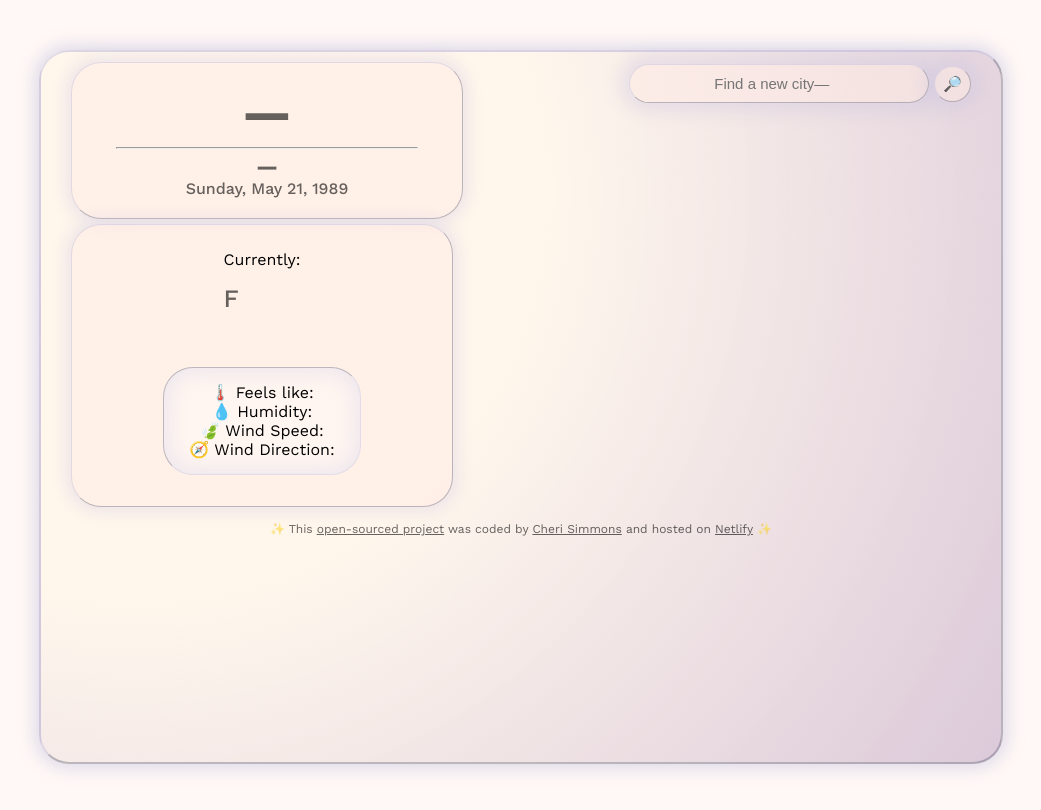
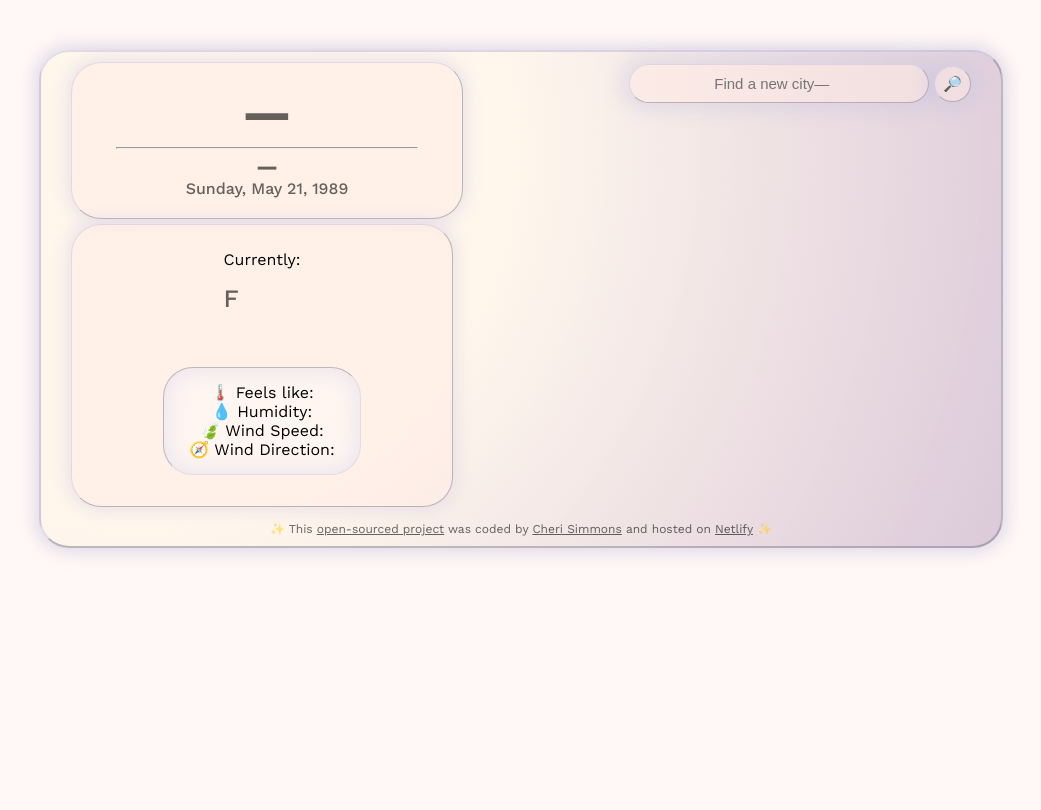
Before and after one commit to cheri-simmons/my-weather-app, a plain HTML site: page index.html in a window 1280 px wide. Shown: the whole page, without its empty margins (119-1160 px from the left). Drawn offline with nearby package versions, Linux system fonts and the light colour scheme; no server answers.

Commit message:
* minor CSS tweak

```diff
--- a/src/styles.css
+++ b/src/styles.css
@@ -11,7 +11,6 @@ body {
   );
   border-radius: 30px;
   width: 900px;
-  height: 670px;
   padding: 30px 30px 10px 30px;
   margin: 50px auto;
   border: 2px outset rgba(196, 193, 224, 0.5);
```
